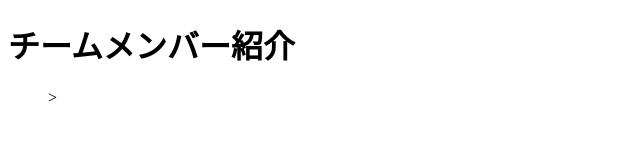
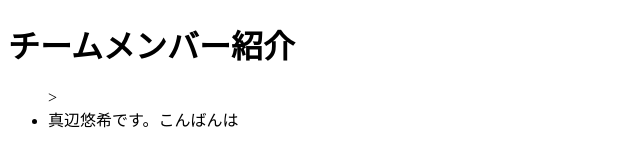
Before and after one commit to 2401127-yuuki/yuuuuu, a plain HTML site: page index.html in a window 1280 px wide. Shown: the whole page, without its empty margins (0-640 px from the left). Drawn offline with Linux system fonts and the light colour scheme.

Commit message:
Update index.html

```diff
--- a/index.html
+++ b/index.html
@@ -9,6 +9,7 @@
     <h1>チームメンバー紹介</h1>
     <ul>
         <!--メンバー紹介-->>
+        <li>真辺悠希です。こんばんは</li>
     </ul>
 </body>
 </html>
```
